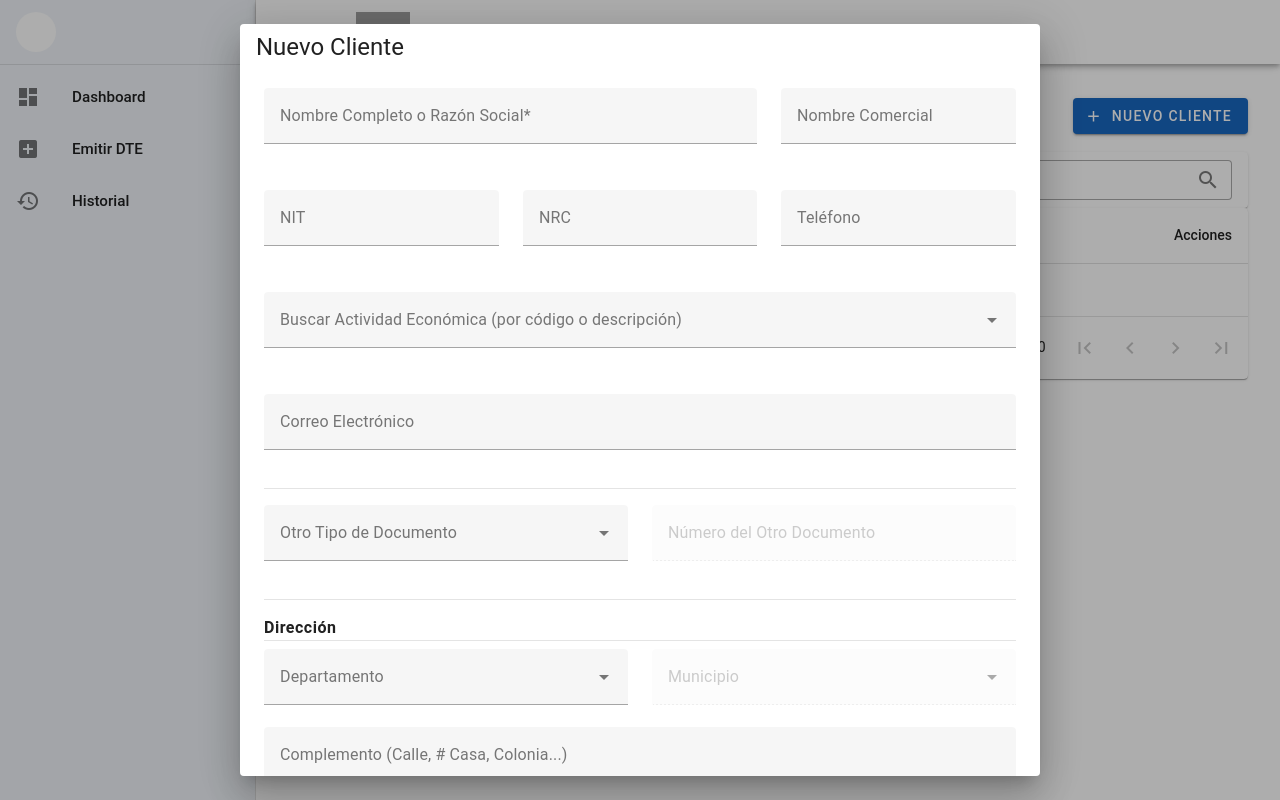
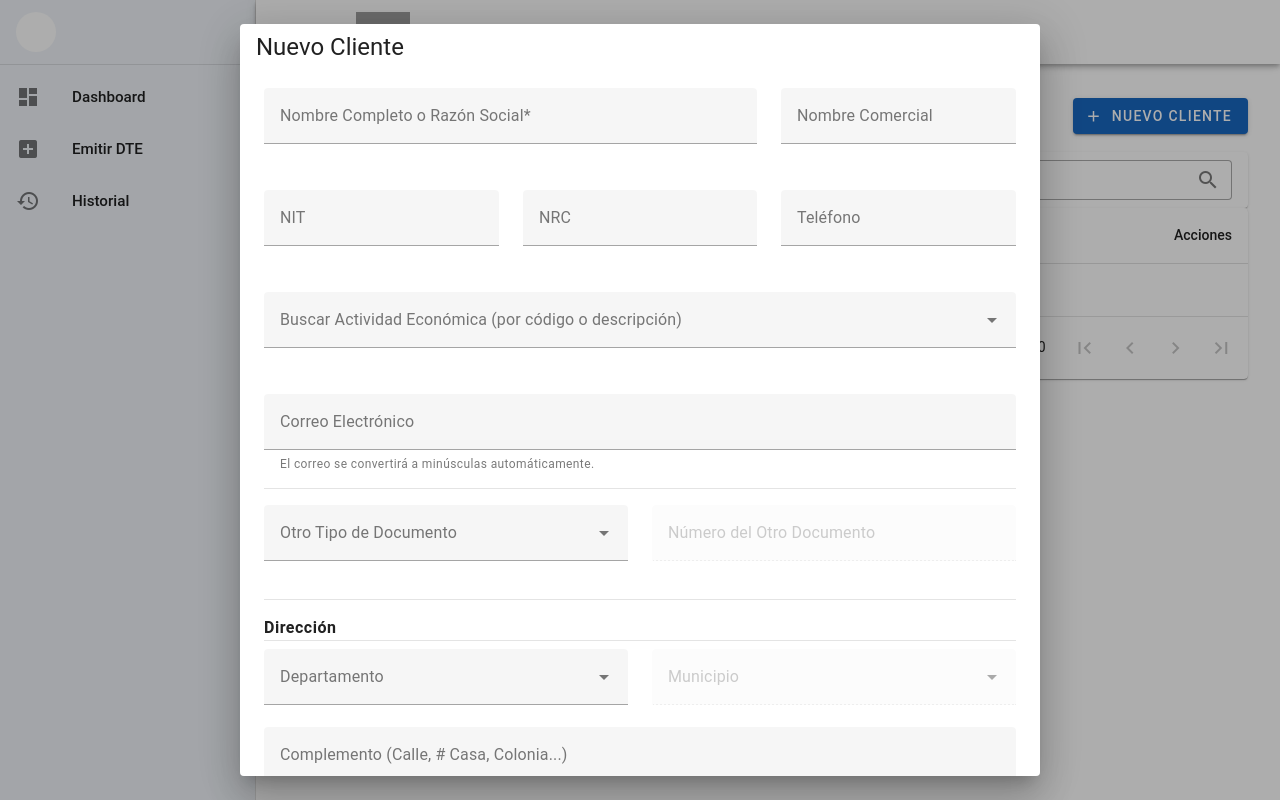
Before and after one commit to zenonburgos/facturaciondte_front, a Nuxt app: page /gestion/clientes in a window 1280 px wide. Both pictures are taken after a click on the button "NUEVO CLIENTE". Built offline with nearby package versions, Linux system fonts and the light colour scheme; no server answers; grey boxes are pictures that could not be loaded.

Commit message:
Bug punto de venta

```diff
--- a/pages/gestion/clientes.vue
+++ b/pages/gestion/clientes.vue
@@ -42,7 +42,17 @@
               </v-autocomplete>
             </v-col>
 
-              <v-col cols="12"><v-text-field label="Correo Electrónico" v-model="editedItem.correo" type="email"></v-text-field></v-col>
+              <v-col cols="12">
+                <v-text-field
+                  label="Correo Electrónico"
+                  :model-value="editedItem.correo"
+                  @update:model-value="editedItem.correo = $event ? $event.toLowerCase().trim() : null"
+                  type="email"
+                  :rules="[rules.email]"
+                  hint="El correo se convertirá a minúsculas automáticamente."
+                  persistent-hint
+                ></v-text-field>
+              </v-col>
             </v-row>
             <!-- SECCIÓN PARA OTROS DOCUMENTOS (DUI, Pasaporte, etc.) -->
             <v-divider class="my-4"></v-divider>
@@ -189,6 +199,15 @@ const headers = [
 
 const rules = {
   required: value => !!value || 'Este campo es requerido.',
+  email: value => {
+    // Permite que el campo sea opcional (nullable)
+    if (!value) return true;
+
+    // Regex robusta para validar el formato del correo electrónico
+    const pattern = /^(([^<>()[\]\\.,;:\s@"]+(\.[^<>()[\]\\.,;:\s@"]+)*)|(".+"))@((\[[0-9]{1,3}\.[0-9]{1,3}\.[0-9]{1,3}\.[0-9]{1,3}])|(([a-zA-Z\-0-9]+\.)+[a-zA-Z]{2,}))$/;
+
+    return pattern.test(value) || 'El formato del correo electrónico no es válido.';
+  }
 };
 
 // --- LÓGICA QUE NO CAMBIA ---
```
